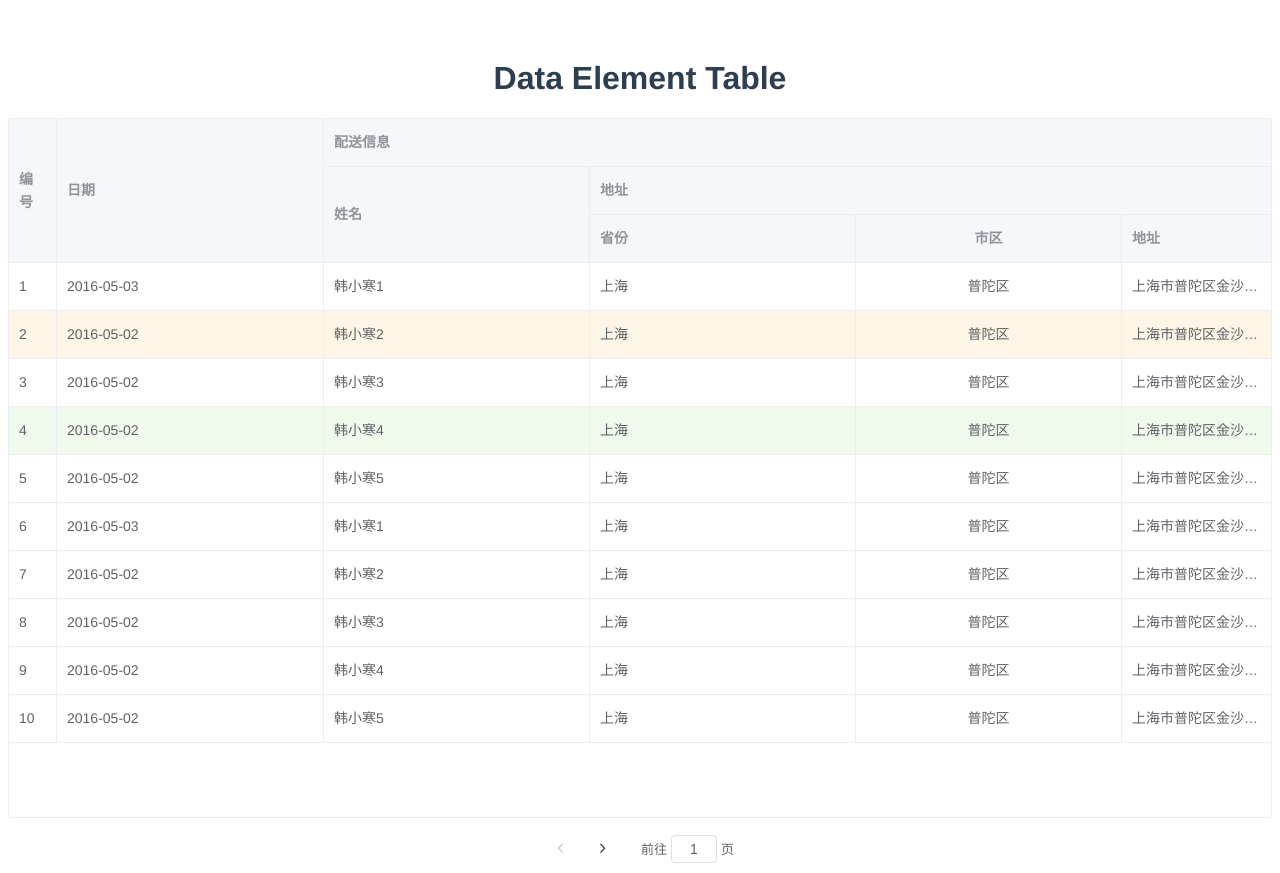
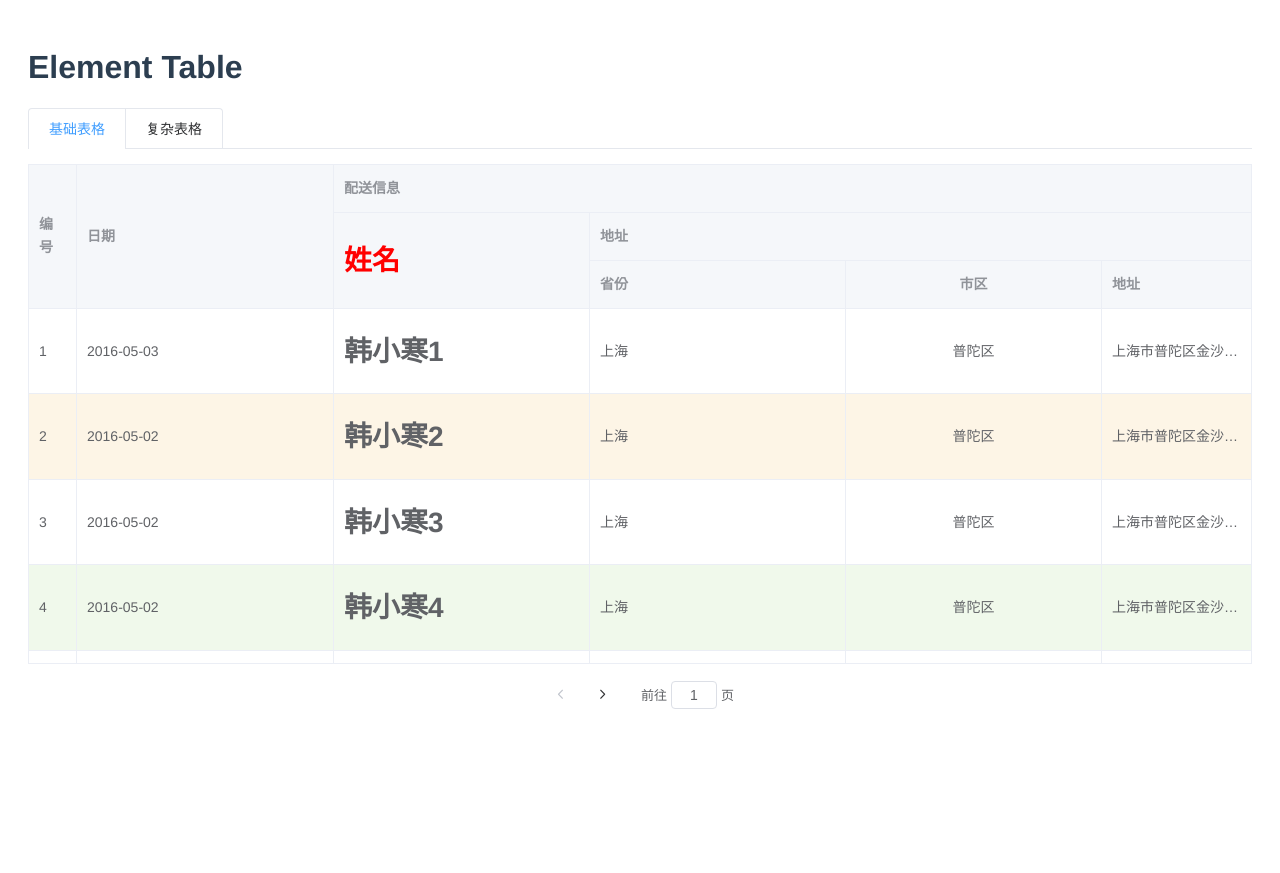
Before and after one commit to IdenPin/element-table, a Vue app: page / in a window 1280 px wide. After the commit the page ends 800 px from the top, so only its background shows below. Built offline with nearby package versions, Linux system fonts and the light colour scheme.

Commit message:
feat: 添加环境判断

```diff
--- a/examples/App.vue
+++ b/examples/App.vue
@@ -1,17 +1,33 @@
 <template>
   <div id="app">
-    <h1>Data Element Table</h1>
-    <Demo/>
+    <el-main>
+      <h1>Element Table</h1>
+      <el-tabs v-model="activeName" type="card">
+        <el-tab-pane label="基础表格" name="first">
+          <Demo1/>
+        </el-tab-pane>
+        <el-tab-pane label="复杂表格" name="second">
+          <Demo2/>
+        </el-tab-pane>
+      </el-tabs>
+    </el-main>
   </div>
 </template>
 
 <script>
-import Demo from './components/demo/Index.vue'
+import Demo1 from './demo/Index1'
+import Demo2 from './demo/Index2'
 
 export default {
   name: 'App',
+  data () {
+    return {
+      activeName: 'first'
+    }
+  },
   components: {
-    Demo
+    Demo1,
+    Demo2
   }
 }
 </script>
@@ -21,8 +37,6 @@ export default {
   font-family: Avenir, Helvetica, Arial, sans-serif;
   -webkit-font-smoothing: antialiased;
   -moz-osx-font-smoothing: grayscale;
-  text-align: center;
   color: #2c3e50;
-  margin-top: 60px;
 }
 </style>
--- a/examples/components/demo/data.js
+++ b/examples/assets/data.js
@@ -16,17 +16,17 @@ export default function (ctx) {
       children: [
         {
           prop: 'name',
-          label: '姓名'
-          // renderHeader (h, { column }) {
-          //   return (
-          //     <h1 style={{ color: 'red' }}>{column.label}</h1>
-          //   )
-          // },
-          // renderBody (h, { row }) {
-          //   return (
-          //     <h1>{row.name}</h1>
-          //   )
-          // }
+          label: '姓名',
+          renderHeader (h, { column }) {
+            return (
+              <h1 style={{ color: 'red' }}>{column.label}</h1>
+            )
+          },
+          renderBody (h, { row }) {
+            return (
+              <h1>{row.name}</h1>
+            )
+          }
         },
         {
           label: '地址',
--- a/examples/components/demo/Index.vue
+++ b/examples/demo/Index1.vue
@@ -4,10 +4,10 @@
       :data="[...tableData.data,...tableData.data]"
       :row-class-name="rowClassName"
       :pagination="true"
-      paginationAlign='center'
       :currentPage.sync="currentPage"
       :pageSize.sync="pageSize"
-      height="700"
+      height="500"
+      paginationAlign='center'
       @currentChange="fetchTable"
       border>
     </DTable>
@@ -15,7 +15,7 @@
 </template>
 
 <script>
-import columnData from './data'
+import columnData from '../assets/data'
 export default {
   name: 'Demo',
   data () {
--- /dev/null
+++ b/examples/demo/Index2.vue
@@ -0,0 +1,96 @@
+<template>
+  <div>
+    <DTable :column="tableData.column"
+      :data="[...tableData.data,...tableData.data]"
+      :row-class-name="rowClassName"
+      :pagination="true"
+      :currentPage.sync="currentPage"
+      :pageSize.sync="pageSize"
+      height="500"
+      paginationAlign='center'
+      @currentChange="fetchTable"
+      border>
+    </DTable>
+  </div>
+</template>
+
+<script>
+import columnData from '../assets/data'
+export default {
+  name: 'Demo',
+  data () {
+    return {
+      currentPage: 1,
+      pageSize: 10,
+      tableData: {
+        column: columnData(this),
+        data: [
+          {
+            date: '2016-05-03',
+            name: '韩小寒1',
+            province: '上海',
+            city: '普陀区',
+            address: '上海市普陀区金沙江路 1518 弄',
+            zip: 200333
+          },
+          {
+            date: '2016-05-02',
+            name: '韩小寒2',
+            province: '上海',
+            city: '普陀区',
+            address: '上海市普陀区金沙江路 1518 弄',
+            zip: 200333
+          },
+          {
+            date: '2016-05-02',
+            name: '韩小寒3',
+            province: '上海',
+            city: '普陀区',
+            address: '上海市普陀区金沙江路 1518 弄',
+            zip: 200333
+          },
+          {
+            date: '2016-05-02',
+            name: '韩小寒4',
+            province: '上海',
+            city: '普陀区',
+            address: '上海市普陀区金沙江路 1518 弄',
+            zip: 200333
+          },
+          {
+            date: '2016-05-02',
+            name: '韩小寒5',
+            province: '上海',
+            city: '普陀区',
+            address: '上海市普陀区金沙江路 1518 弄',
+            zip: 200333
+          }
+        ]
+      }
+    }
+  },
+  methods: {
+    fetchTable (v) {
+      this.currentPage = v
+    },
+    rowClassName ({ row, rowIndex }) {
+      if (rowIndex === 1) {
+        return 'warning-row'
+      } else if (rowIndex === 3) {
+        return 'success-row'
+      }
+      return ''
+    }
+  }
+}
+</script>
+
+<style>
+.el-table .warning-row {
+  background: oldlace;
+}
+
+.el-table .success-row {
+  background: #f0f9eb;
+}
+</style>
--- /dev/null
+++ b/examples/demo/demo/Index-1.vue
@@ -0,0 +1,120 @@
+<template>
+  <div>
+    <DTable
+      :column="column"
+      :data="dataList"
+    />
+  </div>
+</template>
+
+<script>
+export default {
+  name: 'Demo',
+  data () {
+    return {
+      currentPage: 1,
+      pageSize: 10,
+      column: [
+        {
+          type: 'index',
+          label: '编号'
+          // renderBody: (h, ctx) => {
+          //   const temp = ctx.$index * 2 + this.pageSize
+          //   console.log('---', temp)
+          //   return (
+          //     <span>{temp}</span>
+          //   )
+          // }
+        },
+        {
+          prop: 'date',
+          label: '日期'
+        },
+        {
+          label: '配送信息',
+          children: [
+            {
+              prop: 'name',
+              label: '姓名',
+              renderBody (h, { row }) {
+                return (
+                  <h1>{row.name}</h1>
+                )
+              }
+            },
+            {
+              label: '地址',
+              children: [
+                {
+                  prop: 'province',
+                  label: '省份'
+                },
+                {
+                  prop: 'city',
+                  label: '市区',
+                  align: 'center'
+                },
+                {
+                  prop: 'address',
+                  label: '地址',
+                  showOverflowTooltip: true,
+                  width: 150
+                }
+              ]
+            }
+          ]
+        }
+      ],
+      dataList: [
+        {
+          date: '2016-05-03',
+          name: '韩小寒1',
+          province: '上海',
+          city: '普陀区',
+          address: '上海市普陀区金沙江路 1518 弄',
+          zip: 200333
+        },
+        {
+          date: '2016-05-02',
+          name: '韩小寒2',
+          province: '上海',
+          city: '普陀区',
+          address: '上海市普陀区金沙江路 1518 弄',
+          zip: 200333
+        },
+        {
+          date: '2016-05-02',
+          name: '韩小寒3',
+          province: '上海',
+          city: '普陀区',
+          address: '上海市普陀区金沙江路 1518 弄',
+          zip: 200333
+        }
+      ]
+    }
+  },
+  methods: {
+    fetchTable (v) {
+      this.currentPage = v
+    },
+    rowClassName ({ row, rowIndex }) {
+      if (rowIndex === 1) {
+        return 'warning-row'
+      } else if (rowIndex === 3) {
+        return 'success-row'
+      }
+      return ''
+    }
+  }
+}
+</script>
+
+<style>
+.el-table .warning-row {
+  background: oldlace;
+}
+
+.el-table .success-row {
+  background: #f0f9eb;
+}
+</style>
--- a/examples/main.js
+++ b/examples/main.js
@@ -2,11 +2,12 @@ import Vue from 'vue'
 import App from './App.vue'
 import ElementUI from 'element-ui'
 import 'element-ui/lib/theme-chalk/index.css'
-import DataElementTable from './../packages/index'
+import ElementTable from '../packages/index'
 Vue.config.productionTip = false
+console.log('-----', ElementTable)
 
 Vue.use(ElementUI)
-Vue.use(DataElementTable)
+Vue.use(ElementTable)
 new Vue({
   render: h => h(App)
 }).$mount('#app')
--- a/vue.config.js
+++ b/vue.config.js
@@ -10,6 +10,7 @@ module.exports = {
   // 强制内联CSS
   css: { extract: false },
   chainWebpack: config => {
+    if (process.env.NODE_ENV !== 'development') {
       config.module
         .rule('js')
         .include
@@ -22,3 +23,4 @@ module.exports = {
         })
     }
   }
+}
```
Also changed, not shown: 1 other file (tests, documents, lock files or other folders). Lines whose indentation alone changed are shown as unchanged.
